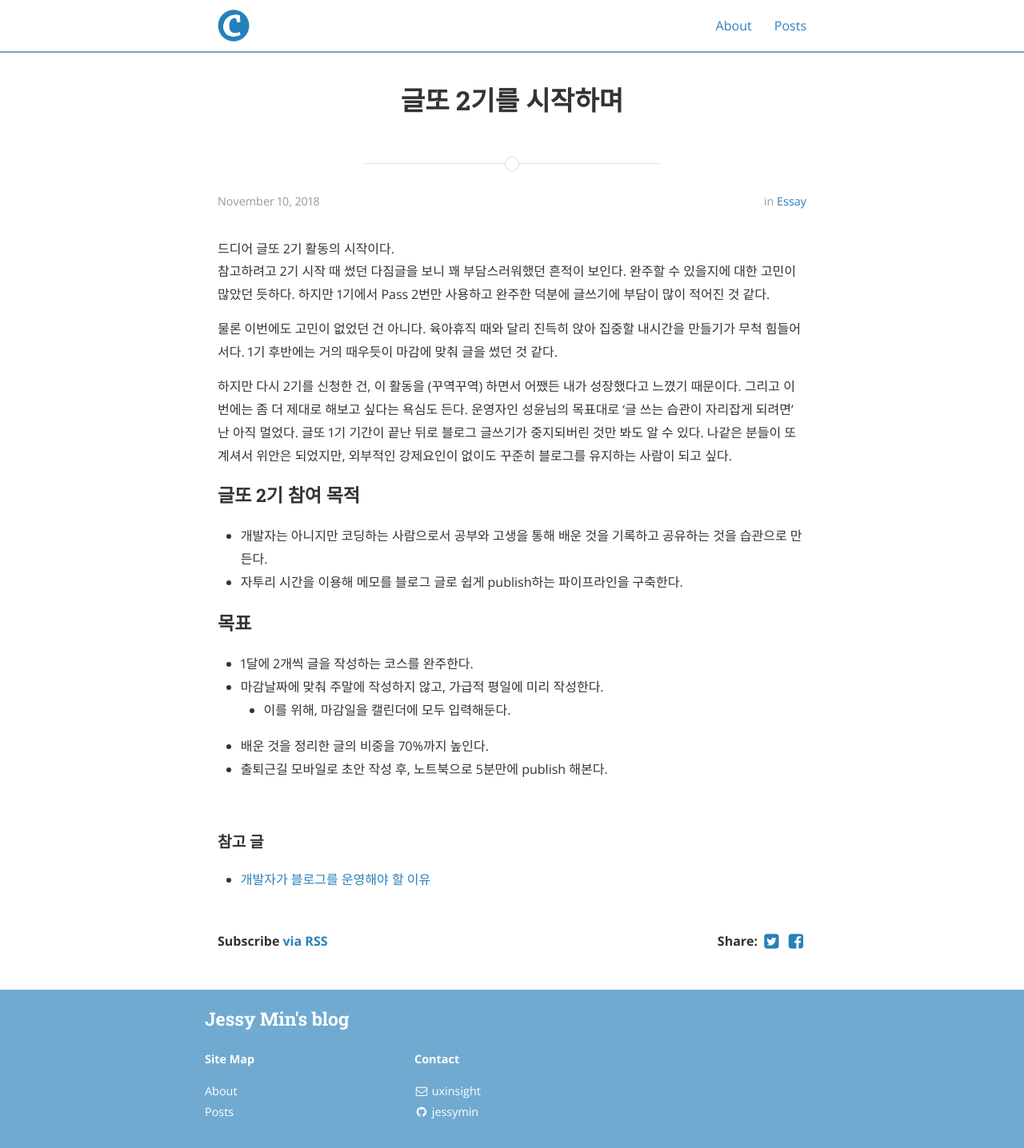
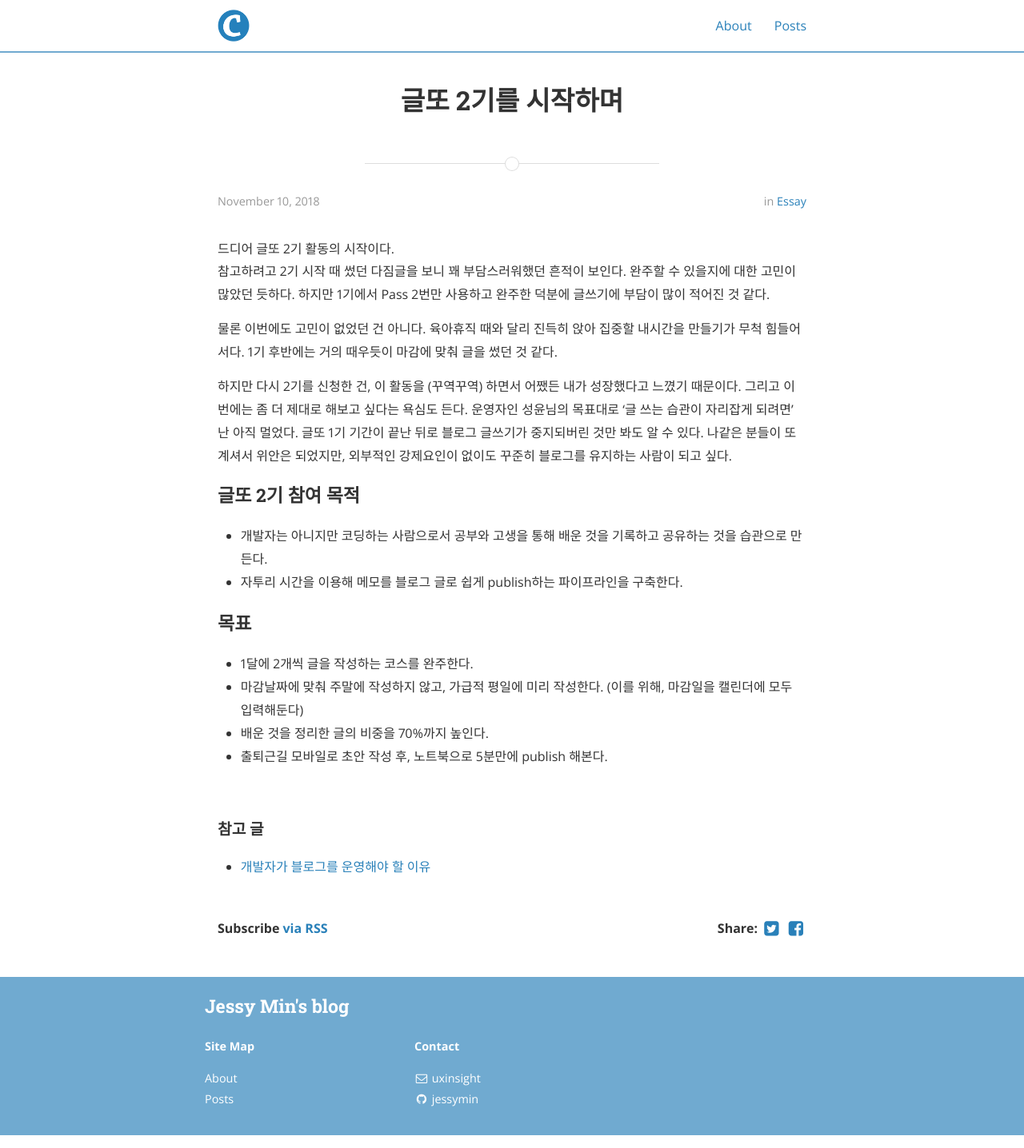
Before and after one commit to JessyMin/jessymin.github.io, a Jekyll site: the page built from _posts/2018-11-10-starting-gultto-2.md, in a window 1280 px wide. Shown: the whole page at 80% size. Built offline with Jekyll 4.4.1, drawn with Linux system fonts in a browser that asks for light colours; nearby versions of some CDN libraries.

Commit message:
[edit] 마크다운 수정

```diff
--- a/_posts/2018-11-10-starting-gultto-2.md
+++ b/_posts/2018-11-10-starting-gultto-2.md
@@ -21,8 +21,7 @@ category : 'Essay'
 
 ### 목표
 - 1달에 2개씩 글을 작성하는 코스를 완주한다.
-- 마감날짜에 맞춰 주말에 작성하지 않고, 가급적 평일에 미리 작성한다.
-  - 이를 위해, 마감일을 캘린더에 모두 입력해둔다.
+- 마감날짜에 맞춰 주말에 작성하지 않고, 가급적 평일에 미리 작성한다. (이를 위해, 마감일을 캘린더에 모두 입력해둔다)
 - 배운 것을 정리한 글의 비중을 70%까지 높인다.
 - 출퇴근길 모바일로 초안 작성 후, 노트북으로 5분만에 publish 해본다.
 
```
